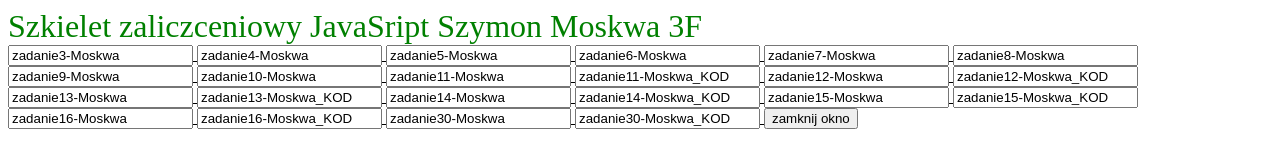
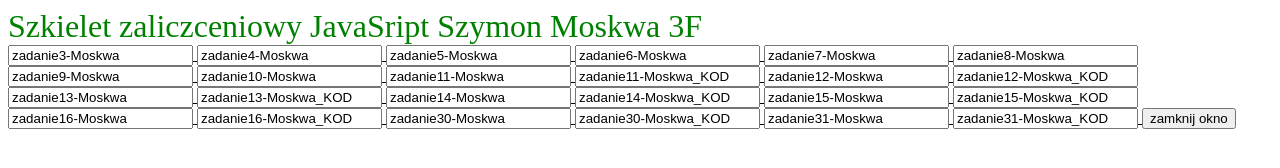
Before and after one commit to moskw/JAVA-SCRIPT_MOSKWA, a plain HTML site: page index.html in a window 1280 px wide. Drawn offline with Linux system fonts and the light colour scheme.

Commit message:
Update index.html

```diff
--- a/index.html
+++ b/index.html
@@ -129,6 +129,8 @@ window.close()
 <input type="button_z16_KOD" name="zadanie16_KOD" value="zadanie16-Moskwa_KOD" onclick="WinOpen_z16_Moskwa_KOD(' ')">
 <input type="button_z30" name="zadanie30" value="zadanie30-Moskwa" onclick="WinOpen_z30_Moskwa(' ')">
 <input type="button_z30_KOD" name="zadanie30_KOD" value="zadanie30-Moskwa_KOD" onclick="WinOpen_z30_Moskwa_KOD(' ')">
+<input type="button_z31" name="zadanie31" value="zadanie31-Moskwa" onclick="WinOpen_z31_Moskwa(' ')">
+<input type="button_z31_KOD" name="zadanie31_KOD" value="zadanie31-Moskwa_KOD" onclick="WinOpen_z31_Moskwa_KOD(' ')">
 <input type="button" value="zamknij okno" onclick="okno_zamknij()"/>
 </form>
 </body>
```
